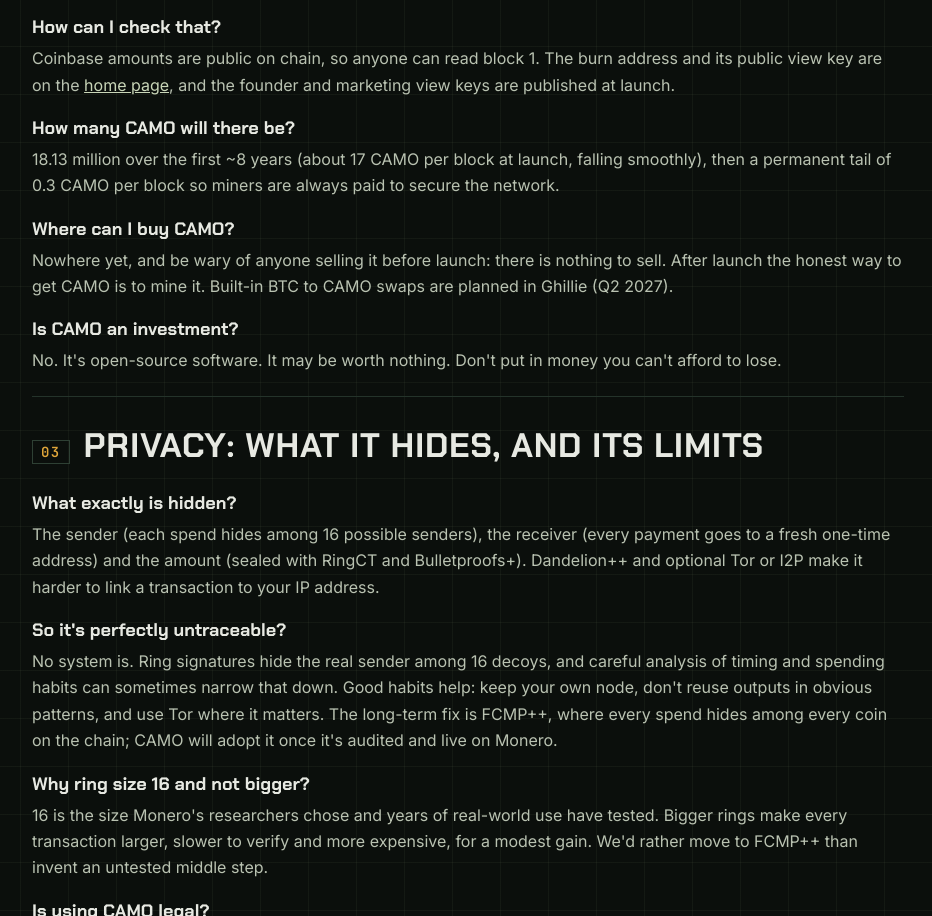
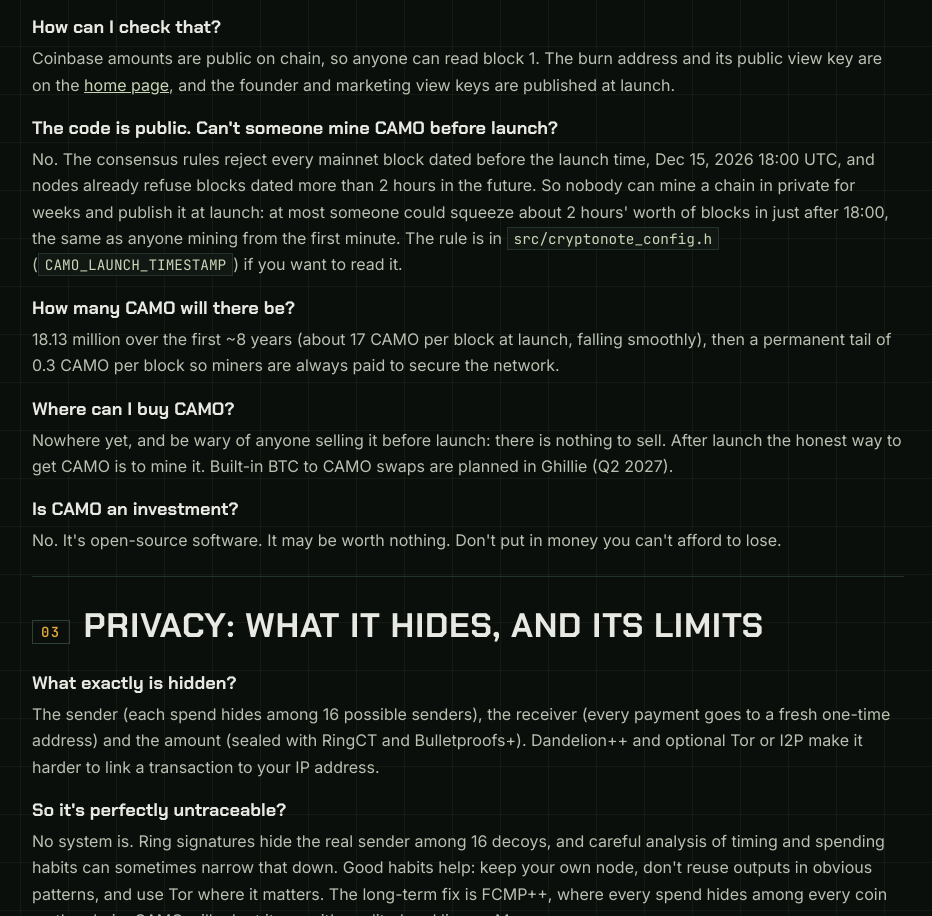
Before and after one commit to thedifference7717-sys/camo-website, a plain HTML site: page faq.html in a window 1280 px wide. Shown: the part 1154-2070 px from the top of the page, without its empty margins (172-1104 px from the left). Drawn offline with Linux system fonts and the light colour scheme.

Commit message:
FAQ: how pre-mining before launch is prevented
Co-Authored-By: Claude Opus 5.5 <noreply@anthropic.com>
Claude-Session: https://claude.ai/code/session_01NerfGU8wjzapQQhFmEKvHZ

```diff
--- a/faq.html
+++ b/faq.html
@@ -58,6 +58,8 @@
       <dd>No sale of any kind. There is one disclosed allocation, fixed into block 1 by the consensus rules so it can't be changed or added to: 489,600 CAMO to the founder and 54,400 CAMO to a public marketing wallet (together 3.0% of the 18.13M main emission), plus 96,000 CAMO sent to a provably unspendable burn address. Everything else is mined.</dd>
       <dt>How can I check that?</dt>
       <dd>Coinbase amounts are public on chain, so anyone can read block 1. The burn address and its public view key are on the <a href="home.html#supply">home page</a>, and the founder and marketing view keys are published at launch.</dd>
+      <dt>The code is public. Can't someone mine CAMO before launch?</dt>
+      <dd>No. The consensus rules reject every mainnet block dated before the launch time, Dec 15, 2026 18:00 UTC, and nodes already refuse blocks dated more than 2 hours in the future. So nobody can mine a chain in private for weeks and publish it at launch: at most someone could squeeze about 2 hours' worth of blocks in just after 18:00, the same as anyone mining from the first minute. The rule is in <code>src/cryptonote_config.h</code> (<code>CAMO_LAUNCH_TIMESTAMP</code>) if you want to read it.</dd>
       <dt>How many CAMO will there be?</dt>
       <dd>18.13 million over the first ~8 years (about 17 CAMO per block at launch, falling smoothly), then a permanent tail of 0.3 CAMO per block so miners are always paid to secure the network.</dd>
       <dt>Where can I buy CAMO?</dt>
```
